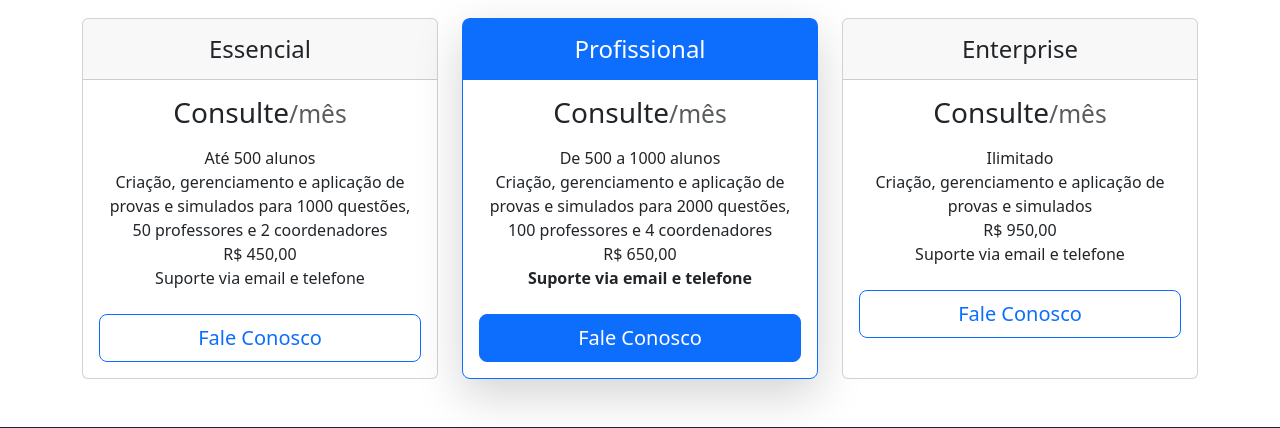
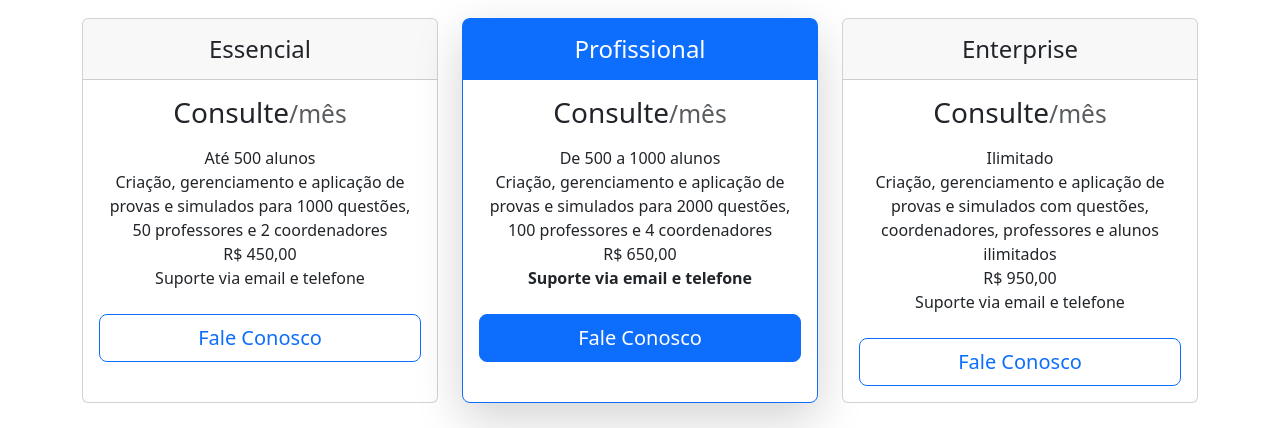
Before and after one commit to ManoelJoseFeitosa/onlinetests, a Flask app: page /planos in a window 1280 px wide. Shown: the part 255-683 px from the top of the page. Run offline with Flask 3, Linux system fonts and the light colour scheme.

Commit message:
FIX: Adiciona texto em planos

```diff
--- a/site/templates/planos.html
+++ b/site/templates/planos.html
@@ -57,7 +57,7 @@
                     <h3 class="card-title pricing-card-title">Consulte<small class="text-muted fw-light">/mês</small></h3>
                     <ul class="list-unstyled mt-3 mb-4">
                         <li>Ilimitado</li>
-                        <li>Criação, gerenciamento e aplicação de provas e simulados</li>
+                        <li>Criação, gerenciamento e aplicação de provas e simulados com questões, coordenadores, professores e alunos ilimitados</li>
                         <li>R$ 950,00</li>
                         <li>Suporte via email e telefone</li>
                     </ul>
```
